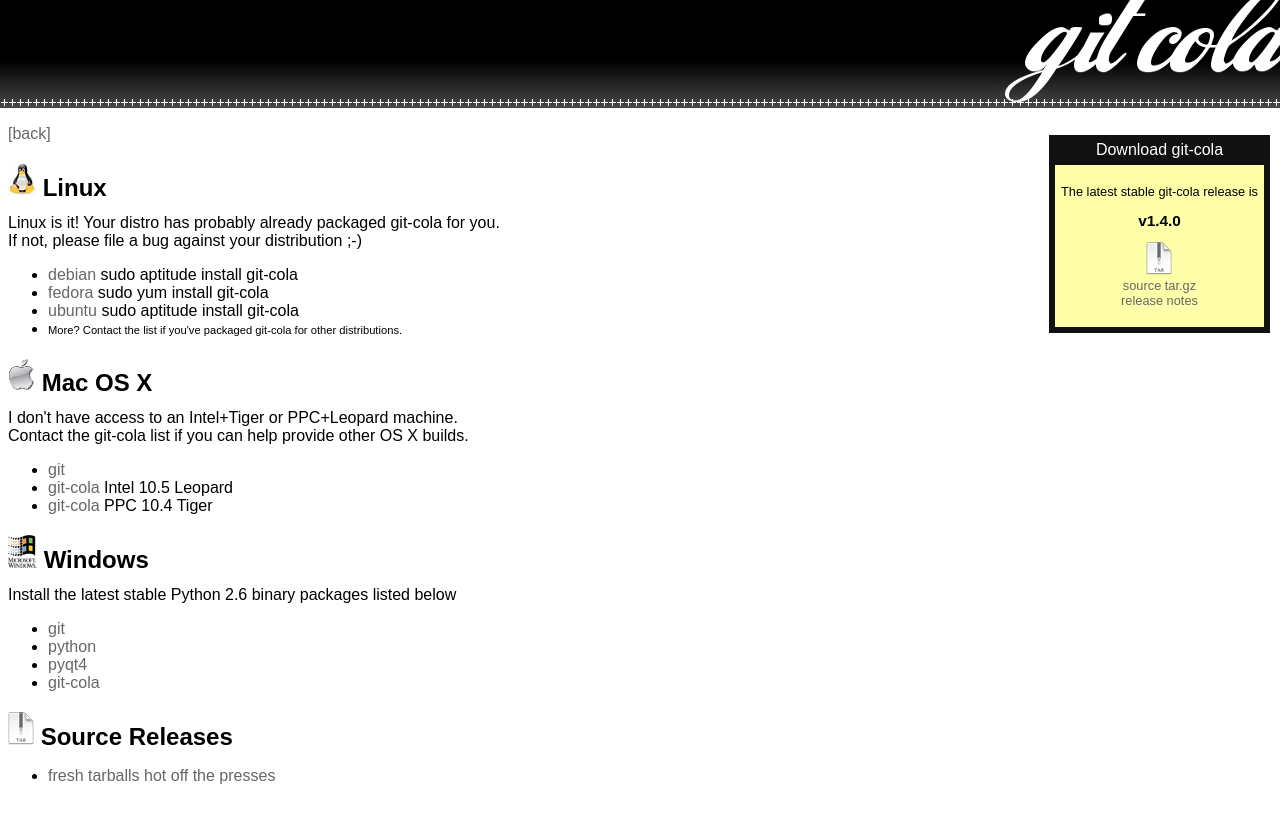
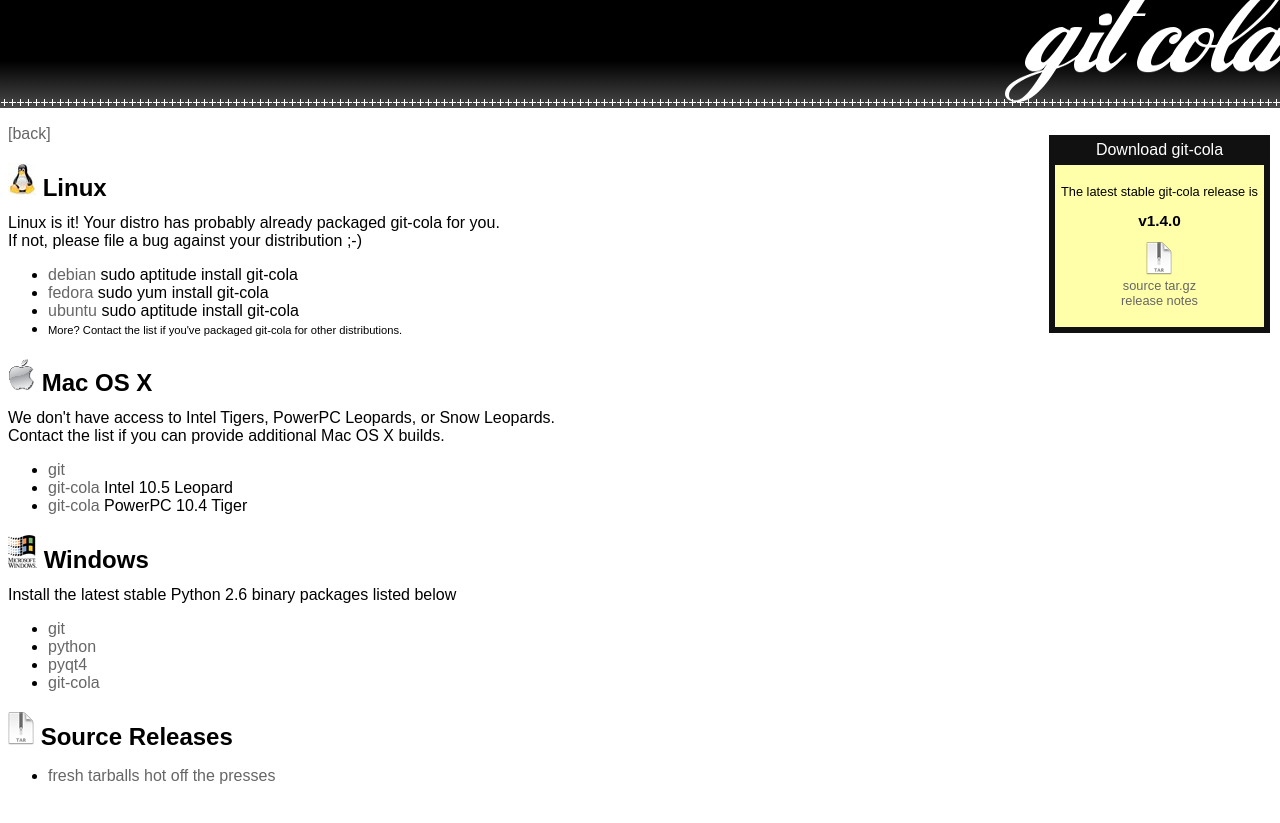
Before and after one commit to git-cola/git-cola.github.io, a Jekyll site: the page built from downloads.html, in a window 1280 px wide. Shown: the top 823 px of the page. Built offline with Jekyll 4.4.1, drawn with Linux system fonts in a browser that asks for light colours.

Commit message:
downloads: Mention Snow Leopard in the Mac section
Signed-off-by: David Aguilar <davvid@gmail.com>

```diff
--- a/downloads.html
+++ b/downloads.html
@@ -67,11 +67,11 @@
 <h2 class="title"><img class="title" src="images/logo-darwin.png"/>
 	Mac OS X
 </h2>
-I don't have access to an Intel+Tiger or PPC+Leopard machine.<br/>
-Contact the git-cola list if you can help provide other OS X builds.<ul>
+We don't have access to Intel Tigers, PowerPC Leopards, or Snow Leopards.<br/>
+Contact the list if you can provide additional Mac OS X builds.<ul>
 	<li><a href="http://code.google.com/p/git-osx-installer/">git</a></li>
 	<li><a href="releases/darwin/git-cola-intel-leopard.app.tar.bz2">git-cola</a> Intel 10.5 Leopard</li>
-	<li><a href="releases/darwin/git-cola-powerpc-tiger.app.tar.bz2">git-cola</a> PPC 10.4 Tiger</li>
+	<li><a href="releases/darwin/git-cola-powerpc-tiger.app.tar.bz2">git-cola</a> PowerPC 10.4 Tiger</li>
 </ul>
 
 <h2 class="title"><img class="title" src="images/logo-win32.png"/>
```
